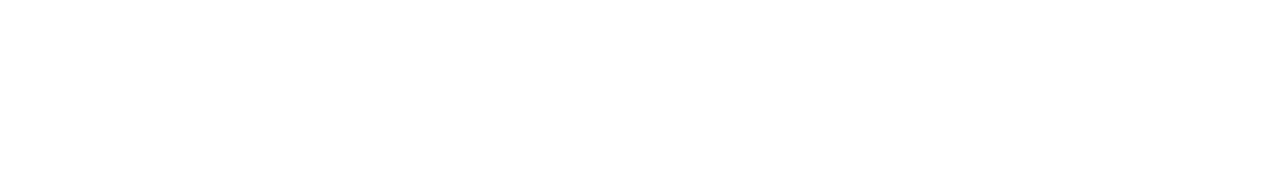
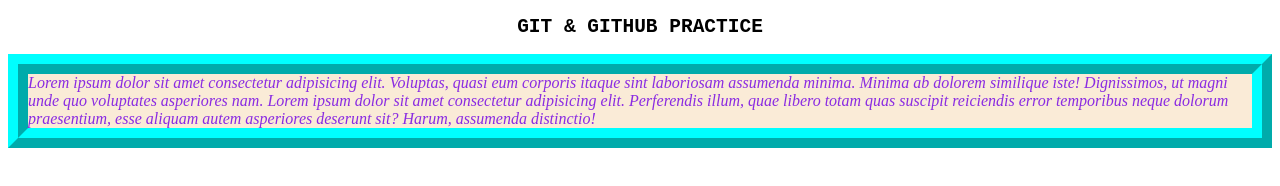
Before and after one commit to ah-sunny/first-repo, a plain HTML site: page index.html in a window 1280 px wide. Drawn offline with Linux system fonts and the light colour scheme.

Commit message:
style add:)

```diff
--- a/index.html
+++ b/index.html
@@ -3,9 +3,14 @@
 <head>
     <meta charset="UTF-8">
     <meta name="viewport" content="width=device-width, initial-scale=1.0">
+    <link rel="stylesheet" href="/style/design.css">
     <title>Git Practice Task</title>
 </head>
 <body>
+    <h2>GIT & Github Practice</h2>
+    <div class="para1">
+        <p>Lorem ipsum dolor sit amet consectetur adipisicing elit. Voluptas, quasi eum corporis itaque sint laboriosam assumenda minima. Minima ab dolorem similique iste! Dignissimos, ut magni unde quo voluptates asperiores nam. Lorem ipsum dolor sit amet consectetur adipisicing elit. Perferendis illum, quae libero totam quas suscipit reiciendis error temporibus neque dolorum praesentium, esse aliquam autem asperiores deserunt sit? Harum, assumenda distinctio!</p>
+    </div>
 
 </body>
 </html>
--- /dev/null
+++ b/style/design.css
@@ -0,0 +1,10 @@
+h2{
+    text-align: center;
+    text-transform: uppercase;
+    font-family: monospace;
+}.para1 p{
+    font-style: italic;
+    color: blueviolet;
+    background-color: rgb(250, 235, 215);
+    border: 20px ridge aqua;
+}
```
